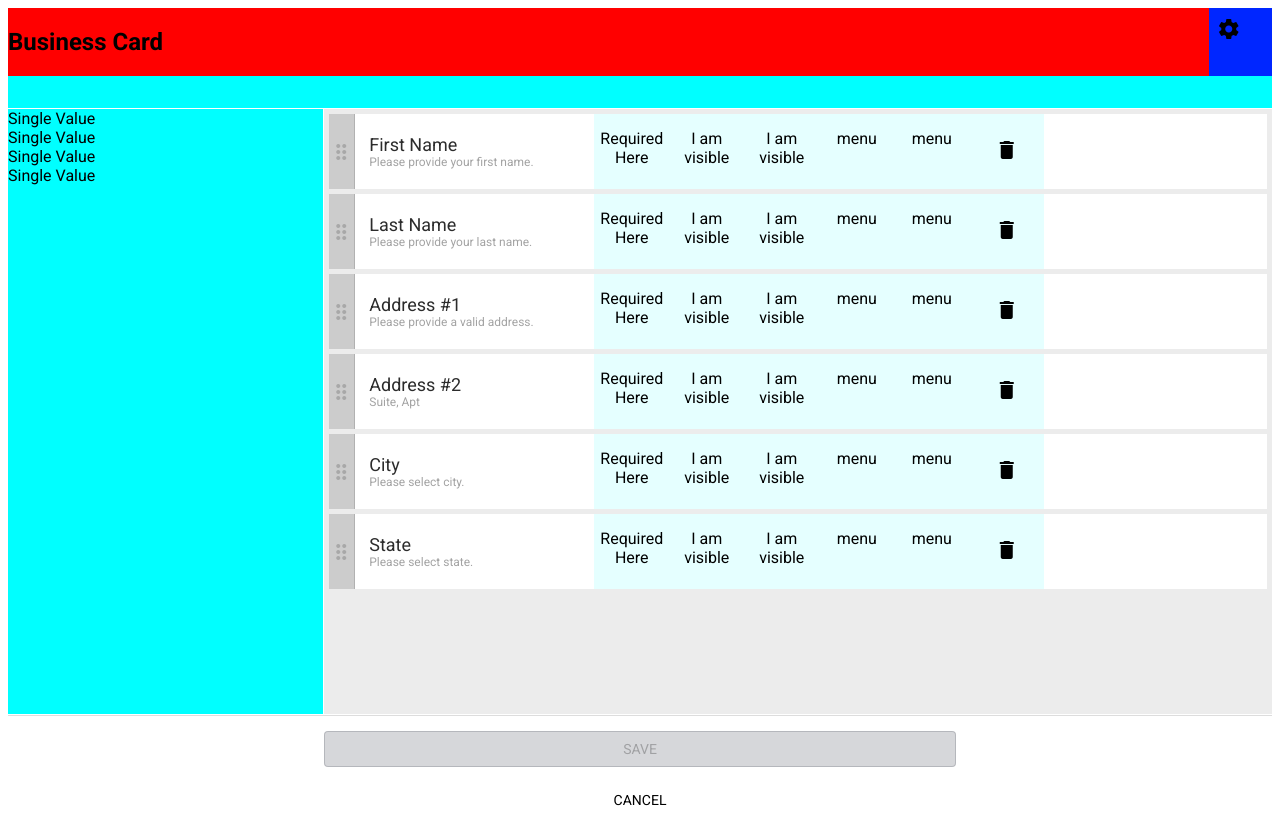
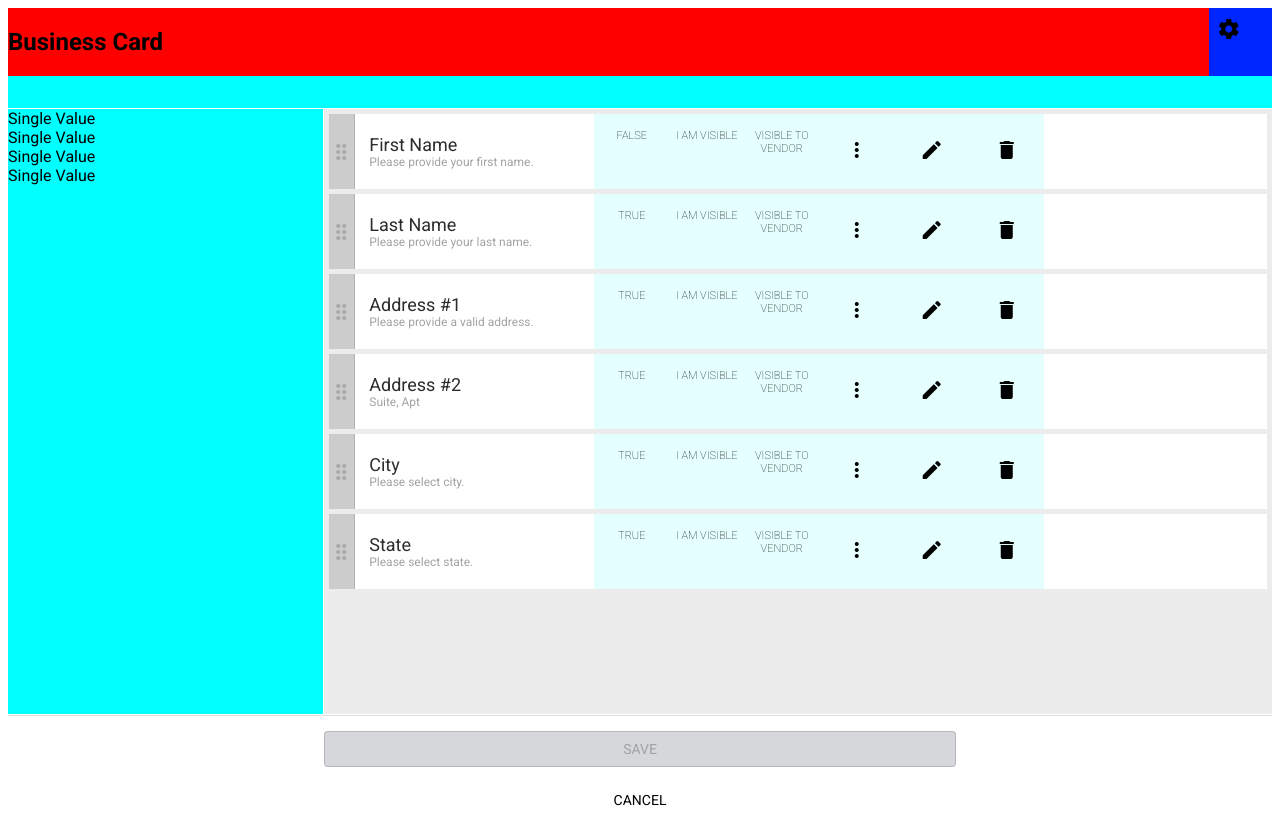
Before and after one commit to elwood-berry/esbcore-form-builder, an Angular app: page / in a window 1280 px wide. Built offline with nearby package versions, Linux system fonts and the light colour scheme.

Commit message:
3 files modified

```diff
--- a/src/app/components/attr-canvas/attr-canvas.component.html
+++ b/src/app/components/attr-canvas/attr-canvas.component.html
@@ -16,7 +16,7 @@
       </div>
 
       <!-- REQUIRED? -->
-      <div class="attr-sec-required">{{ attrRequired( attribute.required ) }}</div>
+      <div class="attr-sec-required" [innerHTML]="attribute.required"></div>
 
       <!-- VISIBLE TO CUSTOMERS -->
       <div class="attr-sec-charges-menu">{{ visibilityToCustomer( attribute.visibleCustomer ) }}</div>
@@ -24,14 +24,18 @@
       <!-- VISIBLE TO VENDORS -->
       <div class="attr-sec-charges-menu">{{ visibilityToVendor( attribute.visibleVendor ) }}</div>
 
-      <!-- CHARGES -->
-      <div class="attr-sec-charges-menu">
-        menu
+      <!-- CHARGES FOR THIS ATTRIBUTE -->
+      <div class="attr-sec-charges">
+        <button mat-icon-button aria-label="Click here to edit chrages for THIS attribute." (click)="openDialog()">
+          <mat-icon>more_vert</mat-icon>
+        </button>
       </div>
 
-      <!-- CHARGES -->
-      <div class="attr-sec-charges-menu">
-        menu
+      <!-- EDIT THIS ATTRIBUTE -->
+      <div class="attr-sec-edit">
+        <button mat-icon-button aria-label="Click here to edit THIS attribute." (click)="openDialog()">
+          <mat-icon>edit</mat-icon>
+        </button>
       </div>
 
       <!-- DELETE THIS ATTRIBUTE -->
--- a/src/app/components/attr-canvas/attr-canvas.component.scss
+++ b/src/app/components/attr-canvas/attr-canvas.component.scss
@@ -49,18 +49,22 @@
     }
   }
 
-  //
+  // SECTIONS (GLOBAL)
   .attr-sec-required,
   .attr-sec-charges-menu,
   .attr-sec-charges-menu,
+  .attr-sec-charges,
+  .attr-sec-edit,
   .attr-sec-delete {
     background-color: rgba(0, 255, 255, 0.1);
+    font-size: 11px;
+    font-weight: 100;
     height: 60px;
     padding: 15px 0 0 0;
     text-align: center;
+    text-transform: uppercase;
     width: 75px;
   }
-
 
   // CDK: DRAG.
   .cdk-drag-preview {
--- a/src/app/components/attr-canvas/attr-canvas.component.ts
+++ b/src/app/components/attr-canvas/attr-canvas.component.ts
@@ -8,11 +8,17 @@ import { MatDialog } from '@angular/material/dialog';
   styleUrls: ['./attr-canvas.component.scss']
 })
 export class AttrCanvasComponent implements OnInit {
+  /*
+  PROPERTIES.
+  ----------------------------------------------- */
+
+  // TEMPLATES - Used for displaying conditional HTML in the template.
+  public displayRequired: any = `<span class="material-icons-outlined">check_box</span>`;
   public esbAttributes = [
     {
       name: 'First Name',
       placeholder: 'Please provide your first name.',
-      required: true,
+      required: false,
       visibleCustomer: true,
       visibleVendor: true
     },
@@ -53,6 +59,9 @@ export class AttrCanvasComponent implements OnInit {
     }
   ];
 
+  /*
+  CONSTRUCTOR.
+  ----------------------------------------------- */
   constructor(public dialog: MatDialog) {}
 
   // CDK: Drag & Drop
@@ -67,9 +76,9 @@ export class AttrCanvasComponent implements OnInit {
   // DEFINE DISPLAY: 'REQUIRED?'
   public attrRequired(status) {
     if (status === true) {
-      return 'Required Here';
+      return this.displayRequired;
     } else {
-      return 'Not';
+      return 'Not Required';
     }
   }
 
@@ -85,9 +94,9 @@ export class AttrCanvasComponent implements OnInit {
   // DEFINE DISPLAY: 'VISIBLE TO VENDORS?'
   public visibilityToVendor(status) {
     if (status === true) {
-      return 'I am visible';
+      return 'Visible To Vendor';
     } else {
-      return 'I am NOT visible';
+      return 'Not Visible';
     }
   }
 
```
